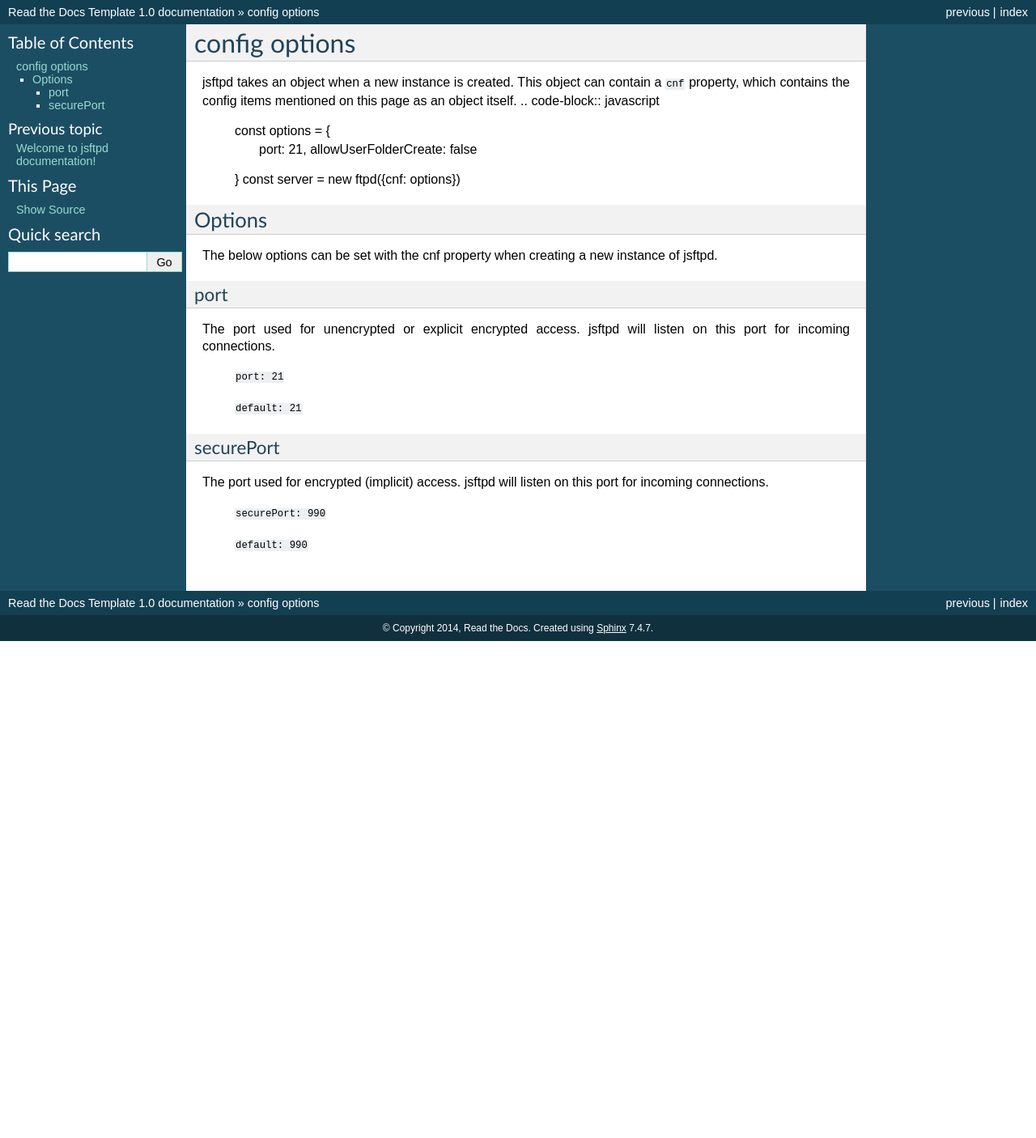
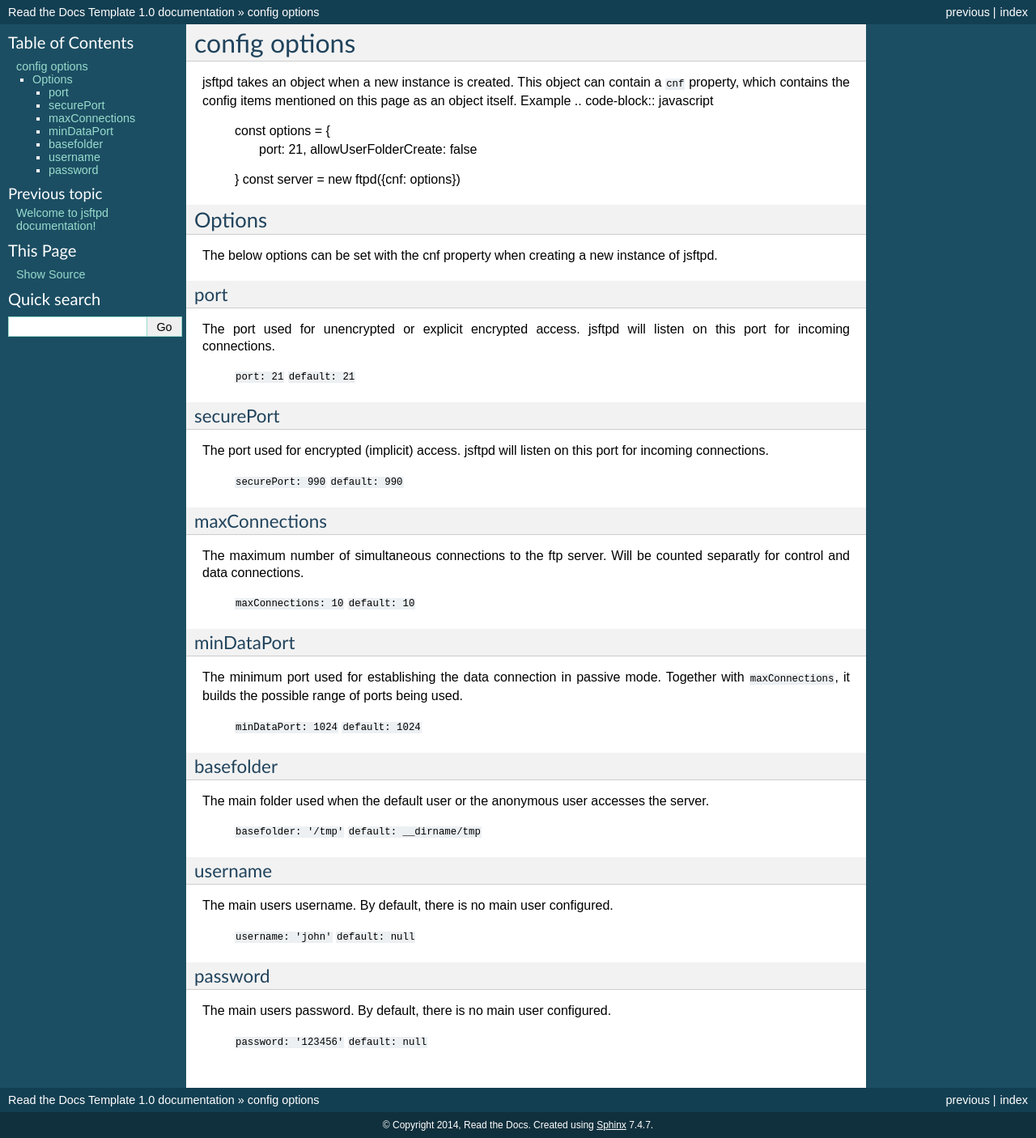
Before and after one commit to mailsvb/jsftpd, a Sphinx documentation site: the page built from docs/options.rst, in a window 1280 px wide. Shown: the whole page at 81% size. Built offline with Sphinx 7.4.7, drawn with Linux system fonts in a browser that asks for light colours; before the commit the page ends 900 px from its top, so only the background shows below that.

Commit message:
update documentation

```diff
--- a/docs/index.rst
+++ b/docs/index.rst
@@ -16,7 +16,7 @@ Install
 Quick start
 -----------
 
-To get an FTP server running quickly, the below code will get you started by allowing access for a single user.
+To get an FTP server running quickly, the below code will get you started by allowing access for a single user
 ..  code-block:: javascript
 
     const { ftpd } = require('jsftpd')
--- a/docs/options.rst
+++ b/docs/options.rst
@@ -2,6 +2,7 @@ config options
 ==============
 
 jsftpd takes an object when a new instance is created. This object can contain a ``cnf`` property, which contains the config items mentioned on this page as an object itself.
+Example
 ..  code-block:: javascript
 
     const options = {
@@ -20,7 +21,6 @@ port
 The port used for unencrypted or explicit encrypted access. jsftpd will listen on this port for incoming connections.
 
     ``port: 21``
-
     ``default: 21``
 
 securePort
@@ -28,5 +28,39 @@ securePort
 The port used for encrypted (implicit) access. jsftpd will listen on this port for incoming connections.
 
     ``securePort: 990``
+    ``default: 990``
 
-    ``default: 990``
+maxConnections
+~~~~~~~~~~~~~~
+The maximum number of simultaneous connections to the ftp server. Will be counted separatly for control and data connections.
+
+    ``maxConnections: 10``
+    ``default: 10``
+
+minDataPort
+~~~~~~~~~~~
+The minimum port used for establishing the data connection in passive mode. Together with ``maxConnections``, it builds the possible range of ports being used.
+
+    ``minDataPort: 1024``
+    ``default: 1024``
+
+basefolder
+~~~~~~~~~~
+The main folder used when the default user or the anonymous user accesses the server.
+
+    ``basefolder: '/tmp'``
+    ``default: __dirname/tmp``
+
+username
+~~~~~~~~
+The main users username. By default, there is no main user configured.
+
+    ``username: 'john'``
+    ``default: null``
+
+password
+~~~~~~~~
+The main users password. By default, there is no main user configured.
+
+    ``password: '123456'``
+    ``default: null``
```
